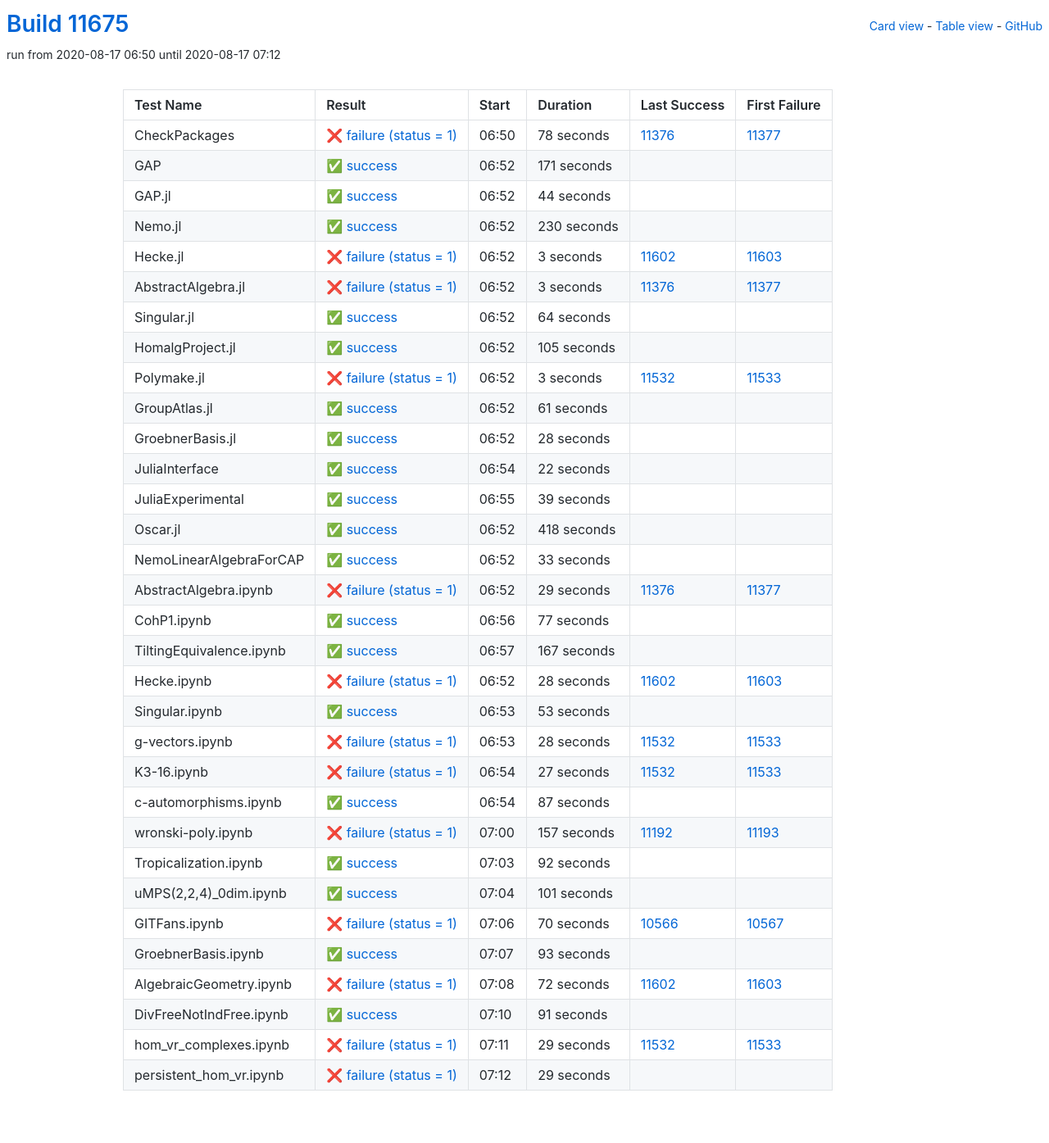
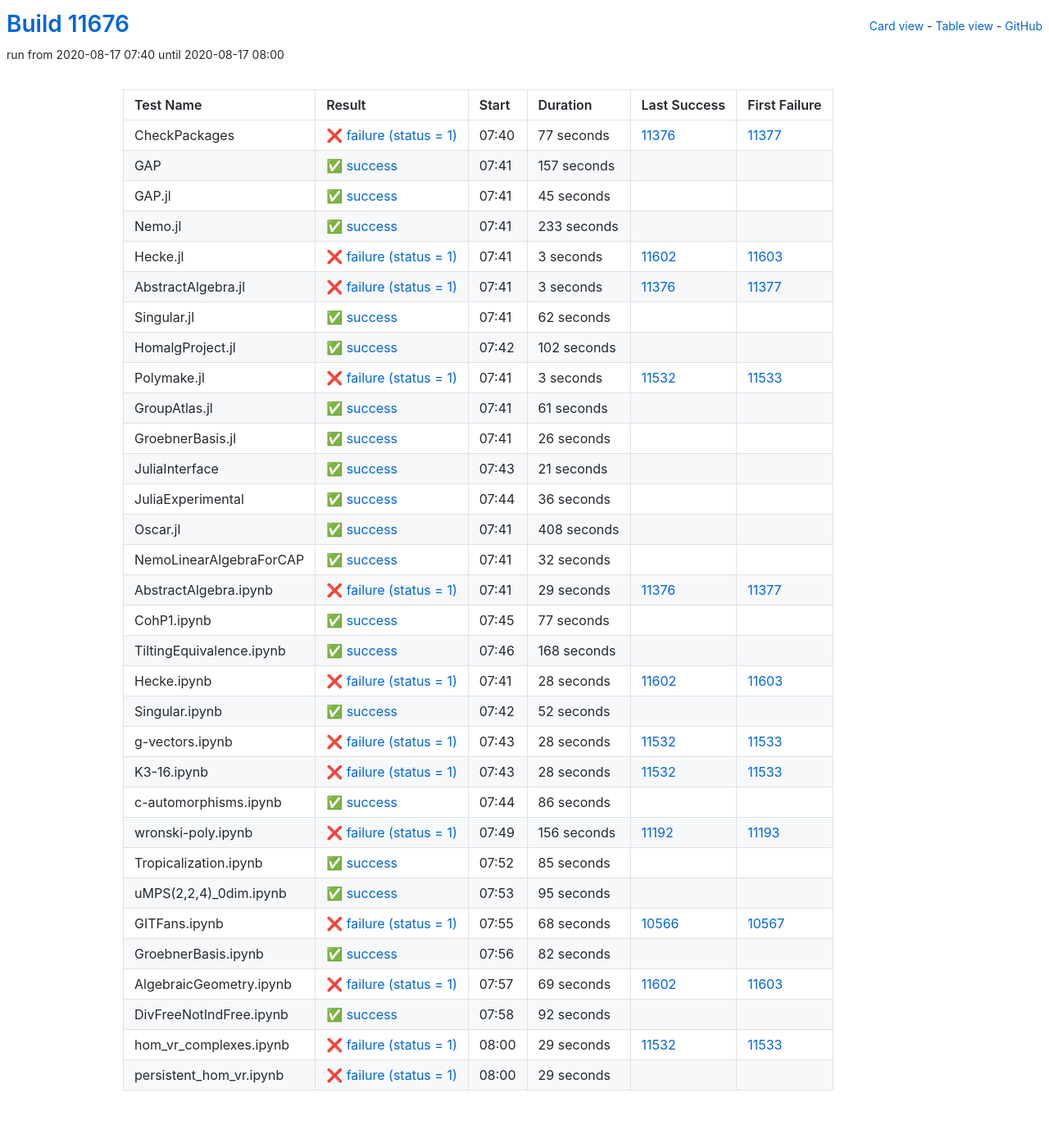
Before and after one commit to oscar-system/oscar-ci-status, a Jekyll site: the page built from table.html, in a window 1280 px wide. Shown: the whole page at 82% size. Built offline with Jekyll 4.4.1, drawn with Linux system fonts in a browser that asks for light colours.

Commit message:
Build #11676

```diff
--- a/_data/ci.yml
+++ b/_data/ci.yml
@@ -1,6 +1,6 @@
 ---
-build: 11675
-build_url: https://oscarci.mathematik.uni-kl.de/job/oscar/11675/
+build: 11676
+build_url: https://oscarci.mathematik.uni-kl.de/job/oscar/11676/
 job: oscar
 organization: oscar-system
 repo: oscar-ci-status
@@ -8,56 +8,56 @@
 tests:
 - name: CheckPackages
   id: checkpackages
-  log: https://oscarci.mathematik.uni-kl.de/job/oscar/11675/artifact/logs/build-11675/CheckPackages.log
-  start: 2020-08-17 06:50
+  log: https://oscarci.mathematik.uni-kl.de/job/oscar/11676/artifact/logs/build-11676/CheckPackages.log
+  start: 2020-08-17 07:40
   success: false
   exitcode: 1
   status: failure
-  duration: 78
+  duration: 77
   last_success: 11376
   last_success_url: https://oscarci.mathematik.uni-kl.de/job/oscar/11376/
   first_failure: 11377
   first_failure_url: https://oscarci.mathematik.uni-kl.de/job/oscar/11377/
 - name: GAP
   id: gap
-  log: https://oscarci.mathematik.uni-kl.de/job/oscar/11675/artifact/logs/build-11675/GAP.log
-  start: 2020-08-17 06:52
+  log: https://oscarci.mathematik.uni-kl.de/job/oscar/11676/artifact/logs/build-11676/GAP.log
+  start: 2020-08-17 07:41
   success: true
   exitcode: 0
   status: success
-  duration: 171
+  duration: 157
   last_success: false
   last_success_url:
   first_failure: false
   first_failure_url:
 - name: GAP.jl
   id: gap-jl
-  log: https://oscarci.mathematik.uni-kl.de/job/oscar/11675/artifact/logs/build-11675/GAP.jl.log
-  start: 2020-08-17 06:52
+  log: https://oscarci.mathematik.uni-kl.de/job/oscar/11676/artifact/logs/build-11676/GAP.jl.log
+  start: 2020-08-17 07:41
   success: true
   exitcode: 0
   status: success
-  duration: 44
+  duration: 45
   last_success: false
   last_success_url:
   first_failure: false
   first_failure_url:
 - name: Nemo.jl
   id: nemo-jl
-  log: https://oscarci.mathematik.uni-kl.de/job/oscar/11675/artifact/logs/build-11675/Nemo.jl.log
-  start: 2020-08-17 06:52
+  log: https://oscarci.mathematik.uni-kl.de/job/oscar/11676/artifact/logs/build-11676/Nemo.jl.log
+  start: 2020-08-17 07:41
   success: true
   exitcode: 0
   status: success
-  duration: 230
+  duration: 233
   last_success: false
   last_success_url:
   first_failure: false
   first_failure_url:
 - name: Hecke.jl
   id: hecke-jl
-  log: https://oscarci.mathematik.uni-kl.de/job/oscar/11675/artifact/logs/build-11675/Hecke.jl.log
-  start: 2020-08-17 06:52
+  log: https://oscarci.mathematik.uni-kl.de/job/oscar/11676/artifact/logs/build-11676/Hecke.jl.log
+  start: 2020-08-17 07:41
   success: false
   exitcode: 1
   status: failure
@@ -68,8 +68,8 @@
   first_failure_url: https://oscarci.mathematik.uni-kl.de/job/oscar/11603/
 - name: AbstractAlgebra.jl
   id: abstractalgebra-jl
-  log: https://oscarci.mathematik.uni-kl.de/job/oscar/11675/artifact/logs/build-11675/AbstractAlgebra.jl.log
-  start: 2020-08-17 06:52
+  log: https://oscarci.mathematik.uni-kl.de/job/oscar/11676/artifact/logs/build-11676/AbstractAlgebra.jl.log
+  start: 2020-08-17 07:41
   success: false
   exitcode: 1
   status: failure
@@ -80,32 +80,32 @@
   first_failure_url: https://oscarci.mathematik.uni-kl.de/job/oscar/11377/
 - name: Singular.jl
   id: singular-jl
-  log: https://oscarci.mathematik.uni-kl.de/job/oscar/11675/artifact/logs/build-11675/Singular.jl.log
-  start: 2020-08-17 06:52
+  log: https://oscarci.mathematik.uni-kl.de/job/oscar/11676/artifact/logs/build-11676/Singular.jl.log
+  start: 2020-08-17 07:41
   success: true
   exitcode: 0
   status: success
-  duration: 64
+  duration: 62
   last_success: false
   last_success_url:
   first_failure: false
   first_failure_url:
 - name: HomalgProject.jl
   id: homalgproject-jl
-  log: https://oscarci.mathematik.uni-kl.de/job/oscar/11675/artifact/logs/build-11675/HomalgProject.jl.log
-  start: 2020-08-17 06:52
+  log: https://oscarci.mathematik.uni-kl.de/job/oscar/11676/artifact/logs/build-11676/HomalgProject.jl.log
+  start: 2020-08-17 07:42
   success: true
   exitcode: 0
   status: success
-  duration: 105
+  duration: 102
   last_success: false
   last_success_url:
   first_failure: false
   first_failure_url:
 - name: Polymake.jl
   id: polymake-jl
-  log: https://oscarci.mathematik.uni-kl.de/job/oscar/11675/artifact/logs/build-11675/Polymake.jl.log
-  start: 2020-08-17 06:52
+  log: https://oscarci.mathematik.uni-kl.de/job/oscar/11676/artifact/logs/build-11676/Polymake.jl.log
+  start: 2020-08-17 07:41
   success: false
   exitcode: 1
   status: failure
@@ -116,8 +116,8 @@
   first_failure_url: https://oscarci.mathematik.uni-kl.de/job/oscar/11533/
 - name: GroupAtlas.jl
   id: groupatlas-jl
-  log: https://oscarci.mathematik.uni-kl.de/job/oscar/11675/artifact/logs/build-11675/GroupAtlas.jl.log
-  start: 2020-08-17 06:52
+  log: https://oscarci.mathematik.uni-kl.de/job/oscar/11676/artifact/logs/build-11676/GroupAtlas.jl.log
+  start: 2020-08-17 07:41
   success: true
   exitcode: 0
   status: success
@@ -128,68 +128,68 @@
   first_failure_url:
 - name: GroebnerBasis.jl
   id: groebnerbasis-jl
-  log: https://oscarci.mathematik.uni-kl.de/job/oscar/11675/artifact/logs/build-11675/GroebnerBasis.jl.log
-  start: 2020-08-17 06:52
+  log: https://oscarci.mathematik.uni-kl.de/job/oscar/11676/artifact/logs/build-11676/GroebnerBasis.jl.log
+  start: 2020-08-17 07:41
   success: true
   exitcode: 0
   status: success
-  duration: 28
+  duration: 26
   last_success: false
   last_success_url:
   first_failure: false
   first_failure_url:
 - name: JuliaInterface
   id: juliainterface
-  log: https://oscarci.mathematik.uni-kl.de/job/oscar/11675/artifact/logs/build-11675/JuliaInterface.log
-  start: 2020-08-17 06:54
+  log: https://oscarci.mathematik.uni-kl.de/job/oscar/11676/artifact/logs/build-11676/JuliaInterface.log
+  start: 2020-08-17 07:43
   success: true
   exitcode: 0
   status: success
-  duration: 22
+  duration: 21
   last_success: false
   last_success_url:
   first_failure: false
   first_failure_url:
 - name: JuliaExperimental
   id: juliaexperimental
-  log: https://oscarci.mathematik.uni-kl.de/job/oscar/11675/artifact/logs/build-11675/JuliaExperimental.log
-  start: 2020-08-17 06:55
+  log: https://oscarci.mathematik.uni-kl.de/job/oscar/11676/artifact/logs/build-11676/JuliaExperimental.log
+  start: 2020-08-17 07:44
   success: true
   exitcode: 0
   status: success
-  duration: 39
+  duration: 36
   last_success: false
   last_success_url:
   first_failure: false
   first_failure_url:
 - name: Oscar.jl
   id: oscar-jl
-  log: https://oscarci.mathematik.uni-kl.de/job/oscar/11675/artifact/logs/build-11675/Oscar.jl.log
-  start: 2020-08-17 06:52
+  log: https://oscarci.mathematik.uni-kl.de/job/oscar/11676/artifact/logs/build-11676/Oscar.jl.log
+  start: 2020-08-17 07:41
   success: true
   exitcode: 0
   status: success
-  duration: 418
+  duration: 408
   last_success: false
   last_success_url:
   first_failure: false
   first_failure_url:
 - name: NemoLinearAlgebraForCAP
   id: nemolinearalgebraforcap
-  log: https://oscarci.mathematik.uni-kl.de/job/oscar/11675/artifact/logs/build-11675/NemoLinearAlgebraForCAP.log
-  start: 2020-08-17 06:52
+  log: https://oscarci.mathematik.uni-kl.de/job/oscar/11676/artifact/logs/build-11676/NemoLinearAlgebraForCAP.log
+  start: 2020-08-17 07:41
   success: true
   exitcode: 0
   status: success
-  duration: 33
+  duration: 32
   last_success: false
   last_success_url:
   first_failure: false
   first_failure_url:
 - name: AbstractAlgebra.ipynb
   id: abstractalgebra-ipynb
-  log: https://oscarci.mathematik.uni-kl.de/job/oscar/11675/artifact/logs/build-11675/AbstractAlgebra.ipynb.log
-  start: 2020-08-17 06:52
+  log: https://oscarci.mathematik.uni-kl.de/job/oscar/11676/artifact/logs/build-11676/AbstractAlgebra.ipynb.log
+  start: 2020-08-17 07:41
   success: false
   exitcode: 1
   status: failure
@@ -200,8 +200,8 @@
   first_failure_url: https://oscarci.mathematik.uni-kl.de/job/oscar/11377/
 - name: CohP1.ipynb
   id: cohp1-ipynb
-  log: https://oscarci.mathematik.uni-kl.de/job/oscar/11675/artifact/logs/build-11675/CohP1.ipynb.log
-  start: 2020-08-17 06:56
+  log: https://oscarci.mathematik.uni-kl.de/job/oscar/11676/artifact/logs/build-11676/CohP1.ipynb.log
+  start: 2020-08-17 07:45
   success: true
   exitcode: 0
   status: success
@@ -212,20 +212,20 @@
   first_failure_url:
 - name: TiltingEquivalence.ipynb
   id: tiltingequivalence-ipynb
-  log: https://oscarci.mathematik.uni-kl.de/job/oscar/11675/artifact/logs/build-11675/TiltingEquivalence.ipynb.log
-  start: 2020-08-17 06:57
+  log: https://oscarci.mathematik.uni-kl.de/job/oscar/11676/artifact/logs/build-11676/TiltingEquivalence.ipynb.log
+  start: 2020-08-17 07:46
   success: true
   exitcode: 0
   status: success
-  duration: 167
+  duration: 168
   last_success: false
   last_success_url:
   first_failure: false
   first_failure_url:
 - name: Hecke.ipynb
   id: hecke-ipynb
-  log: https://oscarci.mathematik.uni-kl.de/job/oscar/11675/artifact/logs/build-11675/Hecke.ipynb.log
-  start: 2020-08-17 06:52
+  log: https://oscarci.mathematik.uni-kl.de/job/oscar/11676/artifact/logs/build-11676/Hecke.ipynb.log
+  start: 2020-08-17 07:41
   success: false
   exitcode: 1
   status: failure
@@ -236,20 +236,20 @@
   first_failure_url: https://oscarci.mathematik.uni-kl.de/job/oscar/11603/
 - name: Singular.ipynb
   id: singular-ipynb
-  log: https://oscarci.mathematik.uni-kl.de/job/oscar/11675/artifact/logs/build-11675/Singular.ipynb.log
-  start: 2020-08-17 06:53
+  log: https://oscarci.mathematik.uni-kl.de/job/oscar/11676/artifact/logs/build-11676/Singular.ipynb.log
+  start: 2020-08-17 07:42
   success: true
   exitcode: 0
   status: success
-  duration: 53
+  duration: 52
   last_success: false
   last_success_url:
   first_failure: false
   first_failure_url:
 - name: g-vectors.ipynb
   id: g-vectors-ipynb
-  log: https://oscarci.mathematik.uni-kl.de/job/oscar/11675/artifact/logs/build-11675/g-vectors.ipynb.log
-  start: 2020-08-17 06:53
+  log: https://oscarci.mathematik.uni-kl.de/job/oscar/11676/artifact/logs/build-11676/g-vectors.ipynb.log
+  start: 2020-08-17 07:43
   success: false
   exitcode: 1
   status: failure
@@ -260,44 +260,104 @@
   first_failure_url: https://oscarci.mathematik.uni-kl.de/job/oscar/11533/
 - name: K3-16.ipynb
   id: k3-16-ipynb
-  log: https://oscarci.mathematik.uni-kl.de/job/oscar/11675/artifact/logs/build-11675/K3-16.ipynb.log
-  start: 2020-08-17 06:54
+  log: https://oscarci.mathematik.uni-kl.de/job/oscar/11676/artifact/logs/build-11676/K3-16.ipynb.log
+  start: 2020-08-17 07:43
   success: false
   exitcode: 1
   status: failure
-  duration: 27
+  duration: 28
   last_success: 11532
   last_success_url: https://oscarci.mathematik.uni-kl.de/job/oscar/11532/
   first_failure: 11533
   first_failure_url: https://oscarci.mathematik.uni-kl.de/job/oscar/11533/
 - name: c-automorphisms.ipynb
   id: c-automorphisms-ipynb
-  log: https://oscarci.mathematik.uni-kl.de/job/oscar/11675/artifact/logs/build-11675/c-automorphisms.ipynb.log
-  start: 2020-08-17 06:54
+  log: https://oscarci.mathematik.uni-kl.de/job/oscar/11676/artifact/logs/build-11676/c-automorphisms.ipynb.log
+  start: 2020-08-17 07:44
   success: true
   exitcode: 0
   status: success
-  duration: 87
+  duration: 86
   last_success: false
   last_success_url:
   first_failure: false
   first_failure_url:
 - name: wronski-poly.ipynb
   id: wronski-poly-ipynb
-  log: https://oscarci.mathematik.uni-kl.de/job/oscar/11675/artifact/logs/build-11675/wronski-poly.ipynb.log
-  start: 2020-08-17 07:00
+  log: https://oscarci.mathematik.uni-kl.de/job/oscar/11676/artifact/logs/build-11676/wronski-poly.ipynb.log
+  start: 2020-08-17 07:49
   success: false
   exitcode: 1
   status: failure
-  duration: 157
+  duration: 156
   last_success: 11192
   last_success_url: https://oscarci.mathematik.uni-kl.de/job/oscar/11192/
   first_failure: 11193
   first_failure_url: https://oscarci.mathematik.uni-kl.de/job/oscar/11193/
 - name: Tropicalization.ipynb
   id: tropicalization-ipynb
-  log: https://oscarci.mathematik.uni-kl.de/job/oscar/11675/artifact/logs/build-11675/Tropicalization.ipynb.log
-  start: 2020-08-17 07:03
+  log: https://oscarci.mathematik.uni-kl.de/job/oscar/11676/artifact/logs/build-11676/Tropicalization.ipynb.log
+  start: 2020-08-17 07:52
+  success: true
+  exitcode: 0
+  status: success
+  duration: 85
+  last_success: false
+  last_success_url:
+  first_failure: false
+  first_failure_url:
+- name: uMPS(2,2,4)_0dim.ipynb
+  id: umps-2-2-4-0dim-ipynb
+  log: https://oscarci.mathematik.uni-kl.de/job/oscar/11676/artifact/logs/build-11676/uMPS-2-2-4-_0dim.ipynb.log
+  start: 2020-08-17 07:53
+  success: true
+  exitcode: 0
+  status: success
+  duration: 95
+  last_success: false
+  last_success_url:
+  first_failure: false
+  first_failure_url:
+- name: GITFans.ipynb
+  id: gitfans-ipynb
+  log: https://oscarci.mathematik.uni-kl.de/job/oscar/11676/artifact/logs/build-11676/GITFans.ipynb.log
+  start: 2020-08-17 07:55
+  success: false
+  exitcode: 1
+  status: failure
+  duration: 68
+  last_success: 10566
+  last_success_url: https://oscarci.mathematik.uni-kl.de/job/oscar/10566/
+  first_failure: 10567
+  first_failure_url: https://oscarci.mathematik.uni-kl.de/job/oscar/10567/
+- name: GroebnerBasis.ipynb
+  id: groebnerbasis-ipynb
+  log: https://oscarci.mathematik.uni-kl.de/job/oscar/11676/artifact/logs/build-11676/GroebnerBasis.ipynb.log
+  start: 2020-08-17 07:56
+  success: true
+  exitcode: 0
+  status: success
+  duration: 82
+  last_success: false
+  last_success_url:
+  first_failure: false
+  first_failure_url:
+- name: AlgebraicGeometry.ipynb
+  id: algebraicgeometry-ipynb
+  log: https://oscarci.mathematik.uni-kl.de/job/oscar/11676/artifact/logs/build-11676/AlgebraicGeometry.ipynb.log
+  start: 2020-08-17 07:57
+  success: false
+  exitcode: 1
+  status: failure
+  duration: 69
+  last_success: 11602
+  last_success_url: https://oscarci.mathematik.uni-kl.de/job/oscar/11602/
+  first_failure: 11603
+  first_failure_url: https://oscarci.mathematik.uni-kl.de/job/oscar/11603/
+- name: DivFreeNotIndFree.ipynb
+  id: divfreenotindfree-ipynb
+  log: https://oscarci.mathematik.uni-kl.de/job/oscar/11676/artifact/logs/build-11676/DivFreeNotIndFree.ipynb.log
+  start: 2020-08-17 07:58
   success: true
   exitcode: 0
   status: success
@@ -306,70 +366,10 @@
   last_success_url:
   first_failure: false
   first_failure_url:
-- name: uMPS(2,2,4)_0dim.ipynb
-  id: umps-2-2-4-0dim-ipynb
-  log: https://oscarci.mathematik.uni-kl.de/job/oscar/11675/artifact/logs/build-11675/uMPS-2-2-4-_0dim.ipynb.log
-  start: 2020-08-17 07:04
-  success: true
-  exitcode: 0
-  status: success
-  duration: 101
-  last_success: false
-  last_success_url:
-  first_failure: false
-  first_failure_url:
-- name: GITFans.ipynb
-  id: gitfans-ipynb
-  log: https://oscarci.mathematik.uni-kl.de/job/oscar/11675/artifact/logs/build-11675/GITFans.ipynb.log
-  start: 2020-08-17 07:06
-  success: false
-  exitcode: 1
-  status: failure
-  duration: 70
-  last_success: 10566
-  last_success_url: https://oscarci.mathematik.uni-kl.de/job/oscar/10566/
-  first_failure: 10567
-  first_failure_url: https://oscarci.mathematik.uni-kl.de/job/oscar/10567/
-- name: GroebnerBasis.ipynb
-  id: groebnerbasis-ipynb
-  log: https://oscarci.mathematik.uni-kl.de/job/oscar/11675/artifact/logs/build-11675/GroebnerBasis.ipynb.log
-  start: 2020-08-17 07:07
-  success: true
-  exitcode: 0
-  status: success
-  duration: 93
-  last_success: false
-  last_success_url:
-  first_failure: false
-  first_failure_url:
-- name: AlgebraicGeometry.ipynb
-  id: algebraicgeometry-ipynb
-  log: https://oscarci.mathematik.uni-kl.de/job/oscar/11675/artifact/logs/build-11675/AlgebraicGeometry.ipynb.log
-  start: 2020-08-17 07:08
-  success: false
-  exitcode: 1
-  status: failure
-  duration: 72
-  last_success: 11602
-  last_success_url: https://oscarci.mathematik.uni-kl.de/job/oscar/11602/
-  first_failure: 11603
-  first_failure_url: https://oscarci.mathematik.uni-kl.de/job/oscar/11603/
-- name: DivFreeNotIndFree.ipynb
-  id: divfreenotindfree-ipynb
-  log: https://oscarci.mathematik.uni-kl.de/job/oscar/11675/artifact/logs/build-11675/DivFreeNotIndFree.ipynb.log
-  start: 2020-08-17 07:10
-  success: true
-  exitcode: 0
-  status: success
-  duration: 91
-  last_success: false
-  last_success_url:
-  first_failure: false
-  first_failure_url:
 - name: hom_vr_complexes.ipynb
   id: hom-vr-complexes-ipynb
-  log: https://oscarci.mathematik.uni-kl.de/job/oscar/11675/artifact/logs/build-11675/hom_vr_complexes.ipynb.log
-  start: 2020-08-17 07:11
+  log: https://oscarci.mathematik.uni-kl.de/job/oscar/11676/artifact/logs/build-11676/hom_vr_complexes.ipynb.log
+  start: 2020-08-17 08:00
   success: false
   exitcode: 1
   status: failure
@@ -380,8 +380,8 @@
   first_failure_url: https://oscarci.mathematik.uni-kl.de/job/oscar/11533/
 - name: persistent_hom_vr.ipynb
   id: persistent-hom-vr-ipynb
-  log: https://oscarci.mathematik.uni-kl.de/job/oscar/11675/artifact/logs/build-11675/persistent_hom_vr.ipynb.log
-  start: 2020-08-17 07:12
+  log: https://oscarci.mathematik.uni-kl.de/job/oscar/11676/artifact/logs/build-11676/persistent_hom_vr.ipynb.log
+  start: 2020-08-17 08:00
   success: false
   exitcode: 1
   status: failure
```
Also changed, not shown: README.md.
